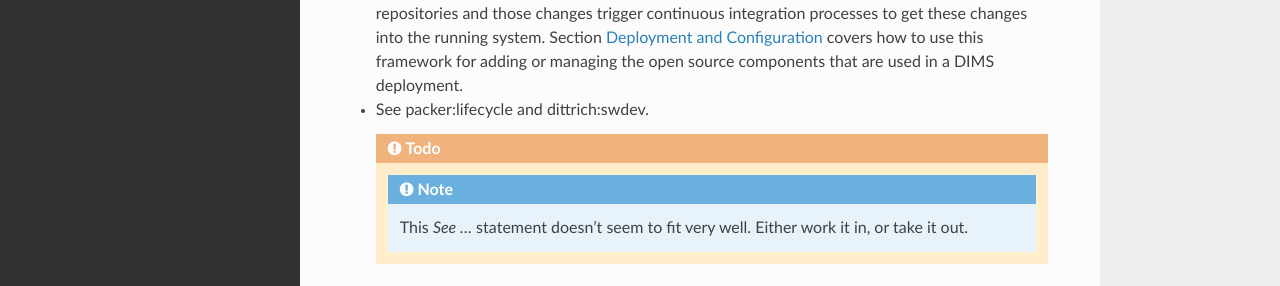
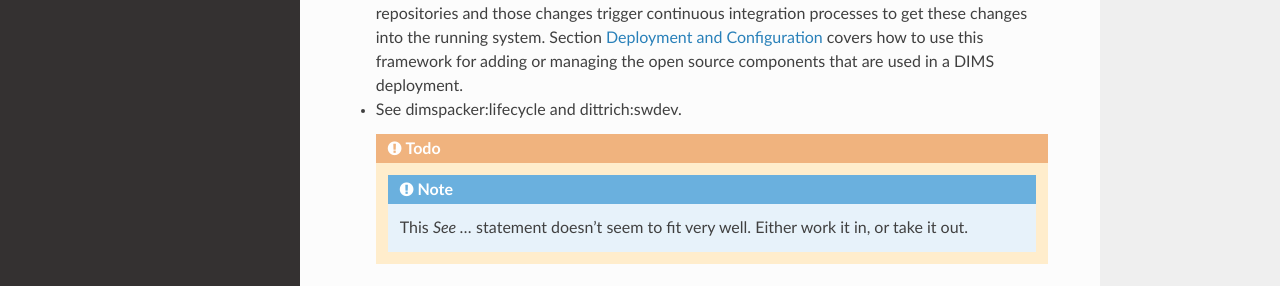
Before and after one commit to uw-dims/dims-devguide, a Sphinx documentation site: the page built from docs/source/introduction.rst, in a window 1280 px wide and 1337 px high. Shown: the part 884-1170 px from the top of the window. Built offline with Sphinx 7.4.7 and the Read the Docs theme 2.0.0, drawn with Linux system fonts in a browser that asks for light colours; pages that are not in the unit, such as notebooks, are missing from menus.

Commit message:
Fix broken intersphinx link

```diff
--- a/docs/source/introduction.rst
+++ b/docs/source/introduction.rst
@@ -53,7 +53,7 @@ Overview
   framework for adding or managing the open source components that are used
   in a DIMS deployment.
 
-+ See :ref:`packer:lifecycle` and :ref:`dittrich:swdev`.
++ See :ref:`dimspacker:lifecycle` and :ref:`dittrich:swdev`.
 
   .. todo::
 
```
